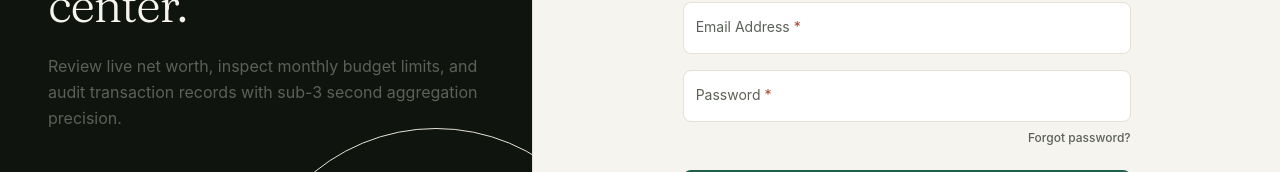
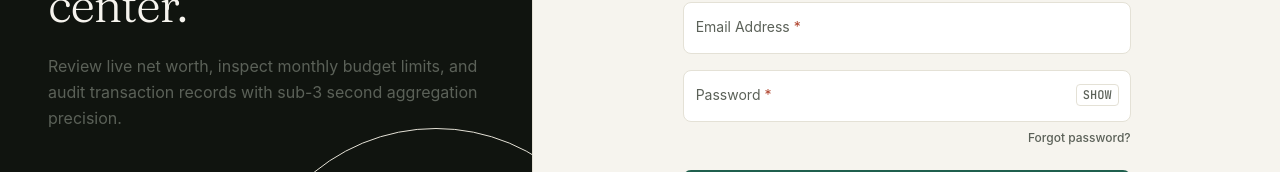
Before and after one commit to prakharrai12/COFFER, a React (Vite) app in the folder frontend/: page /login in a window 1280 px wide. Shown: the part 384-556 px from the top of the page. Built offline with nearby package versions, Linux system fonts and the light colour scheme; no server answers; a web font is replaced by a local one.

Commit message:
feat(auth): support password visibility toggle and instant validation feedback in Login page

```diff
--- a/frontend/src/pages/auth/Login.jsx
+++ b/frontend/src/pages/auth/Login.jsx
@@ -12,6 +12,7 @@ const Login = () => {
     password: '',
   });
 
+  const [showPassword, setShowPassword] = useState(false);
   const [errors, setErrors] = useState({});
   const [submitting, setSubmitting] = useState(false);
   const [serverError, setServerError] = useState('');
@@ -174,15 +175,25 @@ const Login = () => {
               required
             />
 
+            <div className="relative">
               <FloatingInput
                 label="Password"
                 name="password"
-              type="password"
+                type={showPassword ? "text" : "password"}
                 value={formData.password}
                 onChange={handleChange}
                 error={errors.password}
                 required
               />
+              <button
+                type="button"
+                onClick={() => setShowPassword(!showPassword)}
+                className="absolute right-3 top-3.5 text-ink-muted hover:text-ink transition-colors text-xs font-mono font-medium px-1.5 py-0.5 rounded bg-surface/50 border border-border/40"
+                title={showPassword ? "Hide password" : "Show password"}
+              >
+                {showPassword ? 'HIDE' : 'SHOW'}
+              </button>
+            </div>
 
             <div className="flex justify-end mb-6 -mt-2">
               <Link
```
Lines whose indentation alone changed are shown as unchanged.
